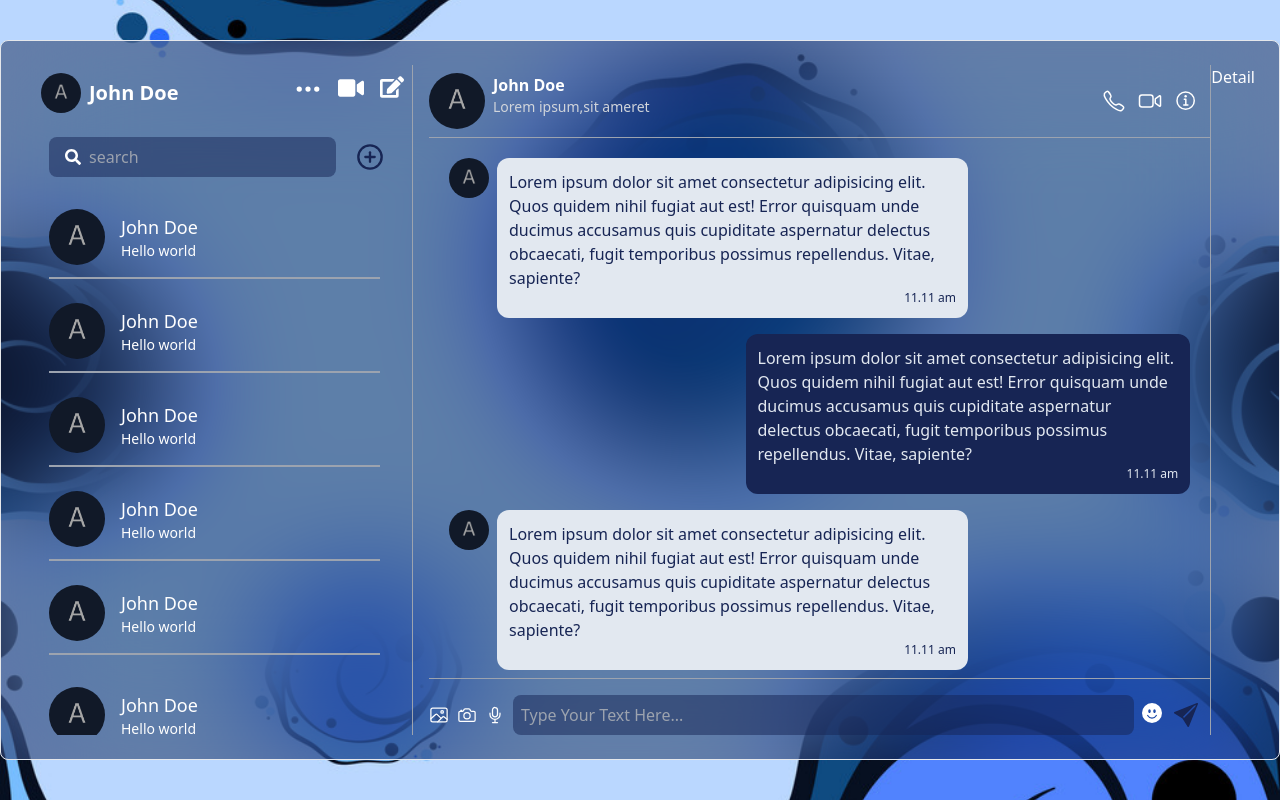
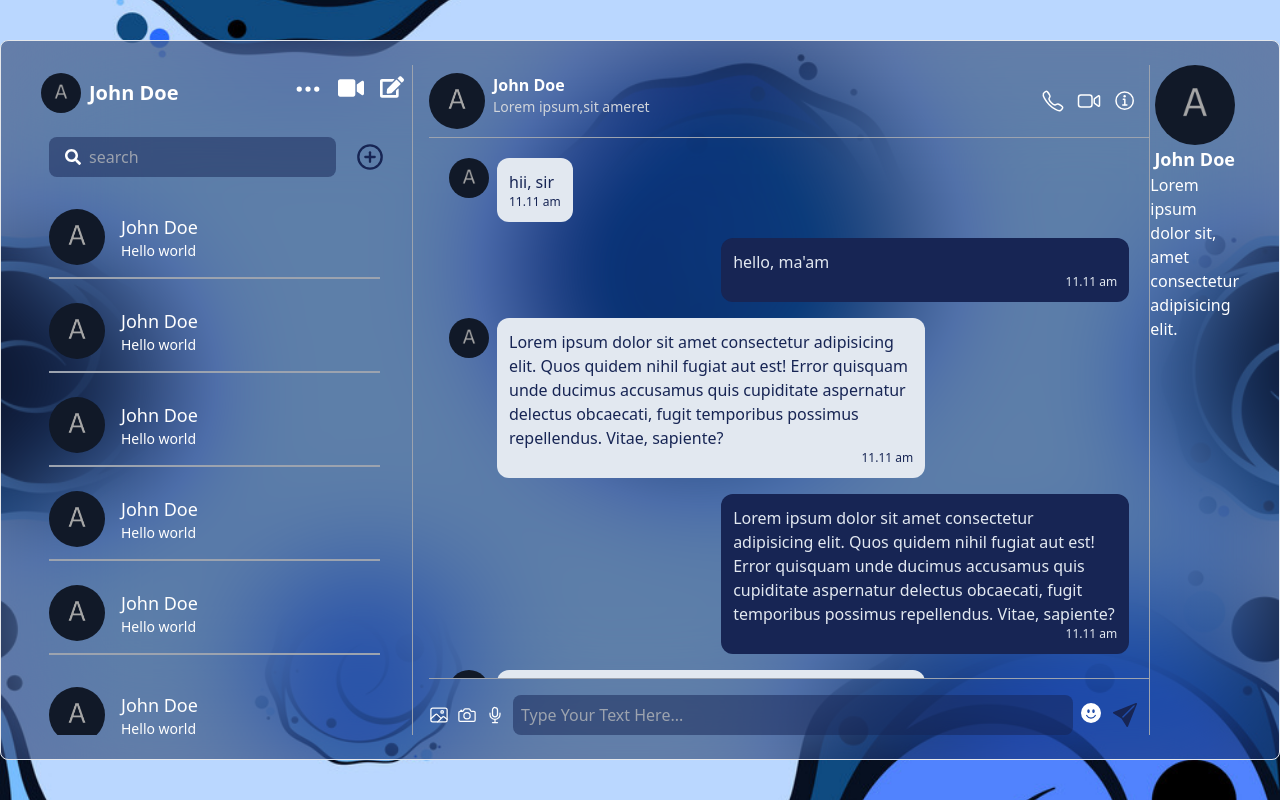
Before and after one commit to dity51028/quikConvo, a React (Vite) app: page / in a window 1280 px wide. Built offline with nearby package versions, Linux system fonts and the light colour scheme.

Commit message:
details section

```diff
--- a/src/chat/Chat.jsx
+++ b/src/chat/Chat.jsx
@@ -37,7 +37,27 @@ const Chat = () => {
 
       </div>
 
-      <div className="center border-b border-gray-400 flex flex-col flex-1 p-5 gap-4 overflow-y-scroll">
+      <div className="center border-b border-gray-400 flex flex-col flex-1 p-5 gap-4 overflow-y-scroll scrollbar-thin  scrollbar-thumb-blue-950 scrollbar-track-transparent">
+
+      <div className="message flex gap-2 w-[70%]">
+          <img src={avatar} alt="avtar" className='rounded-full h-10 w-10'/>
+          <div className='bg-slate-200 text-blue-950 rounded-xl p-3'>
+          <p > hii, sir
+          </p>
+          <span className='text-xs flex float-end'>11.11 am</span>
+          </div>
+        </div>
+
+        <div className="message-own flex justify-end w-full">
+
+        <div className='text-slate-200 bg-blue-950 rounded-xl p-3 w-[60%]' >
+          <p > hello, ma'am
+          </p>
+          <span className='text-xs flex float-end'>11.11 am</span>
+          </div>
+
+        </div>
+
         <div className="message flex gap-2 w-[70%]">
           <img src={avatar} alt="avtar" className='rounded-full h-10 w-10'/>
           <div className='bg-slate-200 text-blue-950 rounded-xl p-3'>
--- a/src/detail/Detail.jsx
+++ b/src/detail/Detail.jsx
@@ -1,8 +1,19 @@
 import React from 'react'
+import avatar from '../assets/avatar.png'
 
 const Detail = () => {
   return (
-    <div className='detail flex flex-1 '>Detail</div>
+    <div className='detail flex flex-1 gap-4'>
+      <div className="top flex flex-col items-center">
+        <img src={avatar} alt="" className='rounded-full w-20 h-20' />
+        <h1 className='text-lg font-bold'>John Doe</h1>
+        <p>Lorem ipsum dolor sit, amet consectetur adipisicing elit.</p>
+      </div>
+
+      <div className="bottom">
+
+      </div>
+    </div>
   )
 }
 
```
